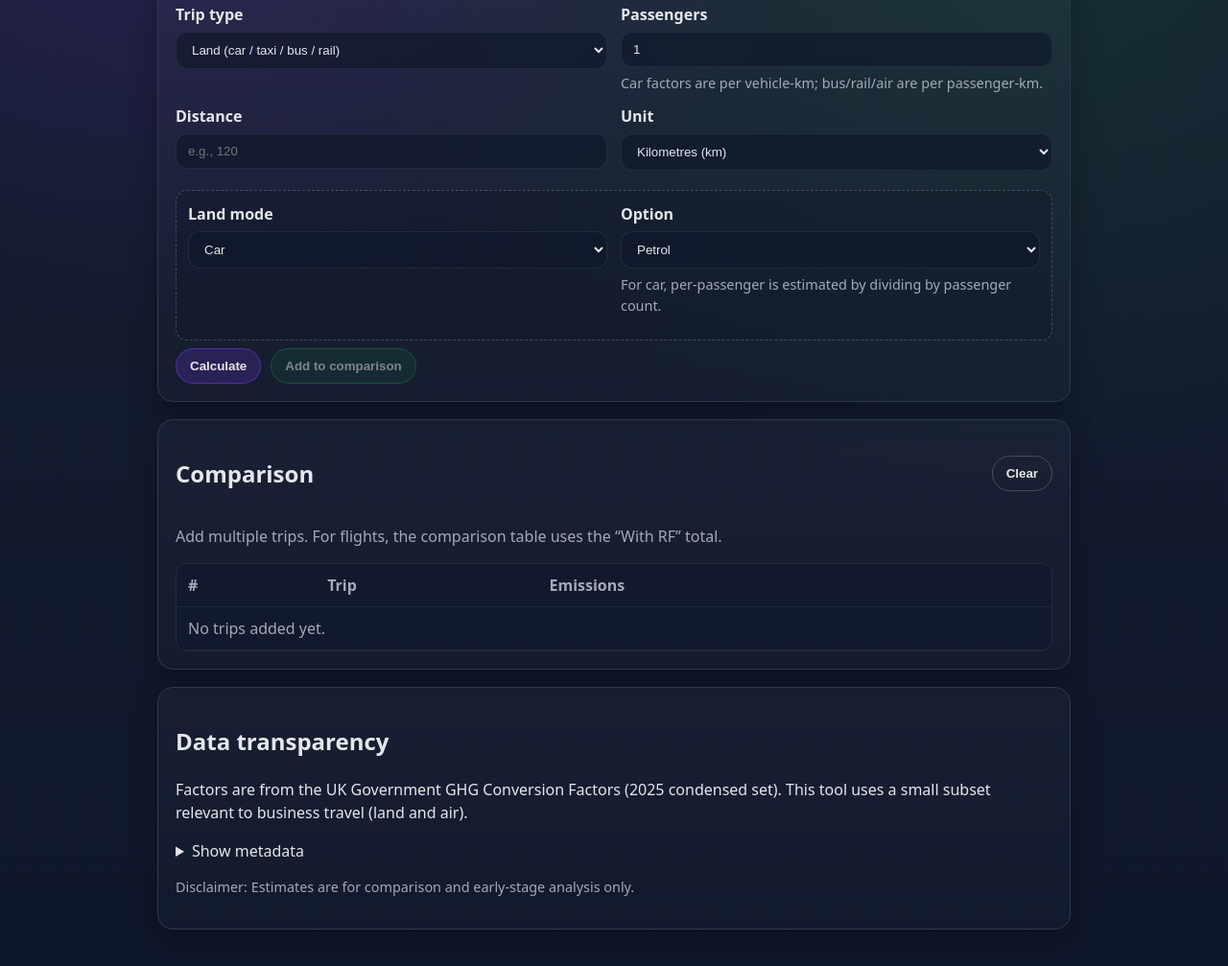
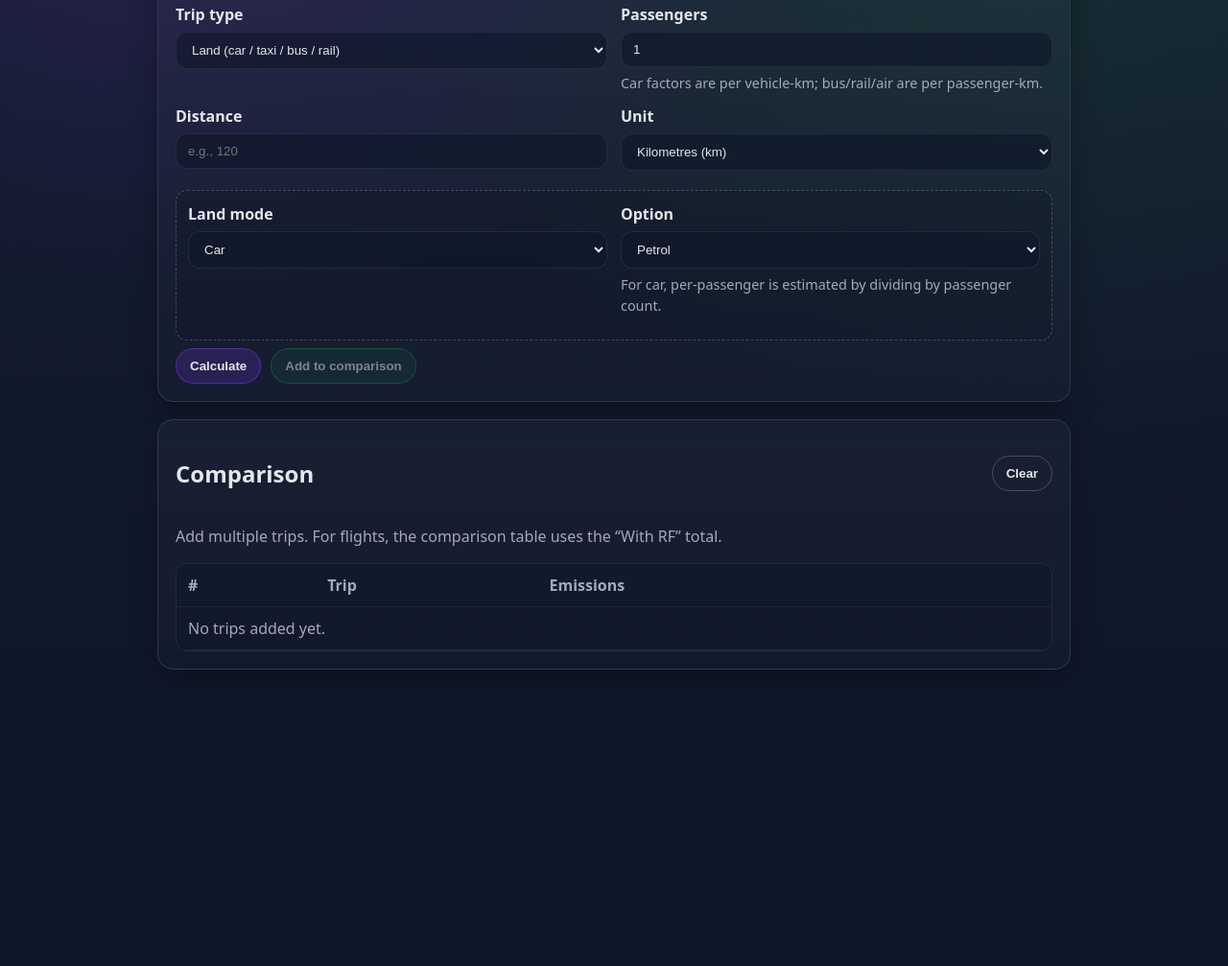
Before and after one commit to dhi-verma/dft-travel-carbon-app, a website: page index.html in a window 1280 px wide. Shown: the part 286-1293 px from the top of the page at 96% size. After the commit the page ends 1026 px from the top, so only its background shows below. Drawn offline with Linux system fonts and the light colour scheme.

Commit message:
Update index.html

```diff
--- a/index.html
+++ b/index.html
@@ -142,20 +142,6 @@
       </div>
     </section>
 
-    <section class="panel">
-      <h2>Data transparency</h2>
-      <p>
-        Factors are from the UK Government GHG Conversion Factors (2025 condensed set).
-        This tool uses a small subset relevant to business travel (land and air).
-      </p>
-      <details>
-        <summary>Show metadata</summary>
-        <pre id="metaBox" class="code"></pre>
-      </details>
-      <p class="muted small">
-        Disclaimer: Estimates are for comparison and early-stage analysis only.
-      </p>
-    </section>
   </main>
 
   <script src="src/factors.js"></script>
```
